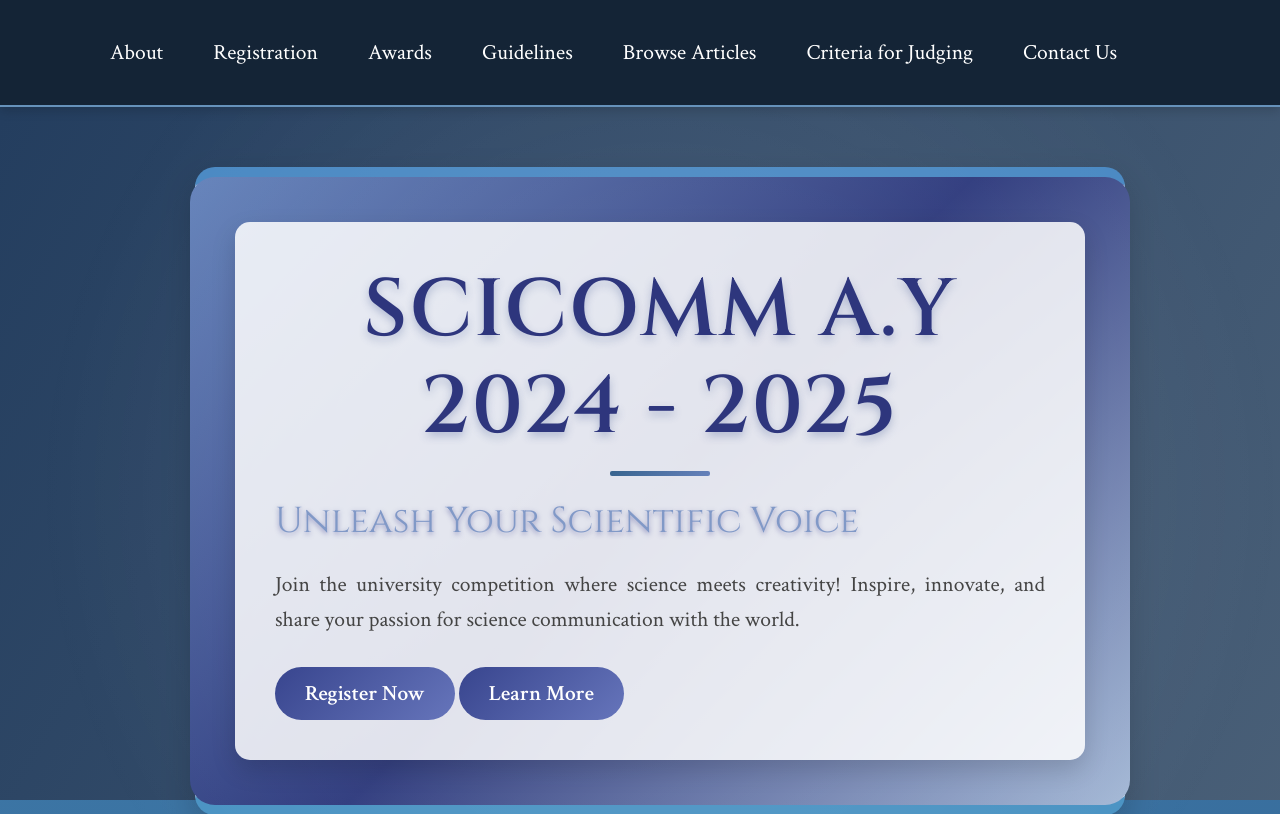
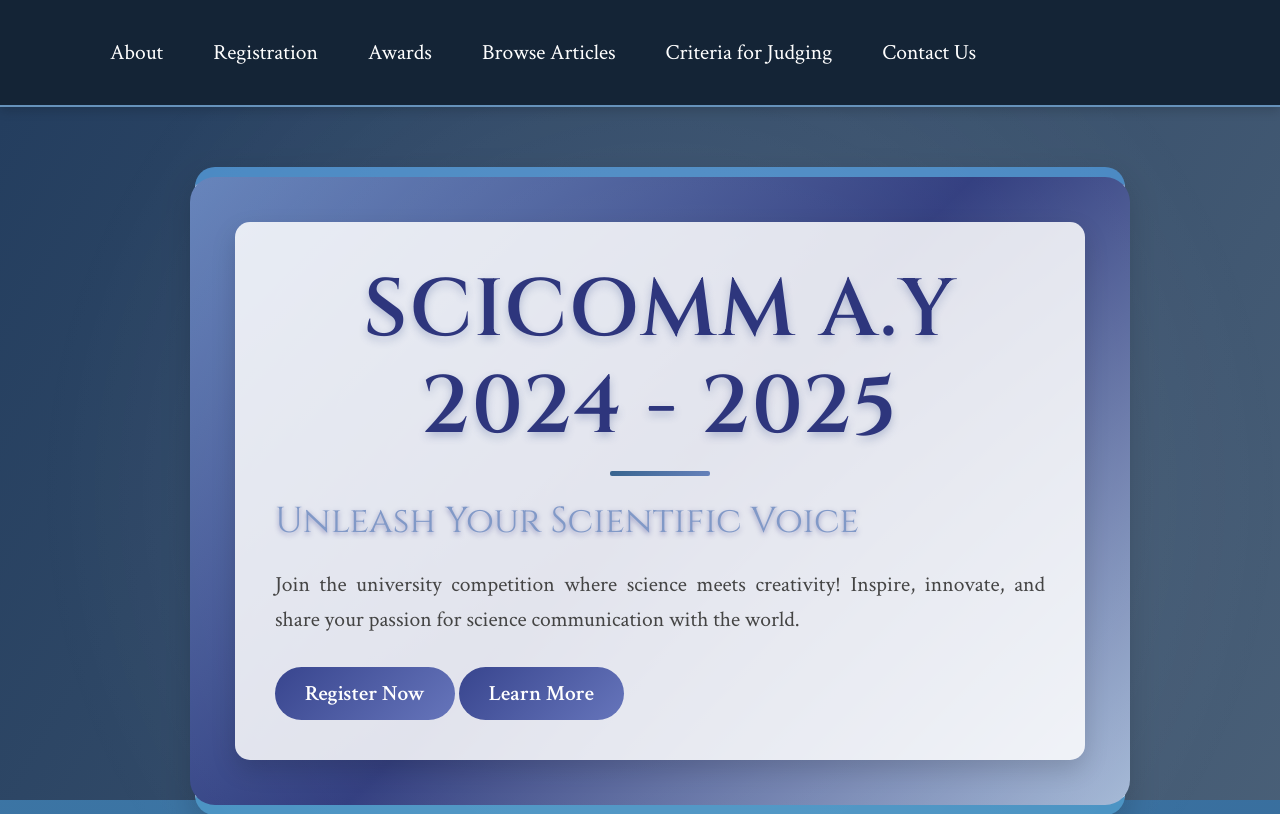
Before and after one commit to VeinZzz/SciComm-2024-Website, a Flask app: page / in a window 1280 px wide. Shown: the top 814 px of the page. Run offline with Flask 3, Linux system fonts and the light colour scheme; some libraries are stand-ins or nearby versions.

Commit message:
removed guidelines in index.html

```diff
--- a/templates/index.html
+++ b/templates/index.html
@@ -24,7 +24,6 @@
             <li><a href="#about-scicomm">About</a></li>
             <li><a href="#registration-section">Registration</a></li>
             <li><a href="#awards-section">Awards</a></li>
-            <li><a href="#combined-section">Guidelines</a></li>
             <li><a href="#articles-section">Browse Articles</a></li>
             <li><a href="#judging-criteria">Criteria for Judging</a></li>
             <li><a href="#contact">Contact Us</a></li>
```
